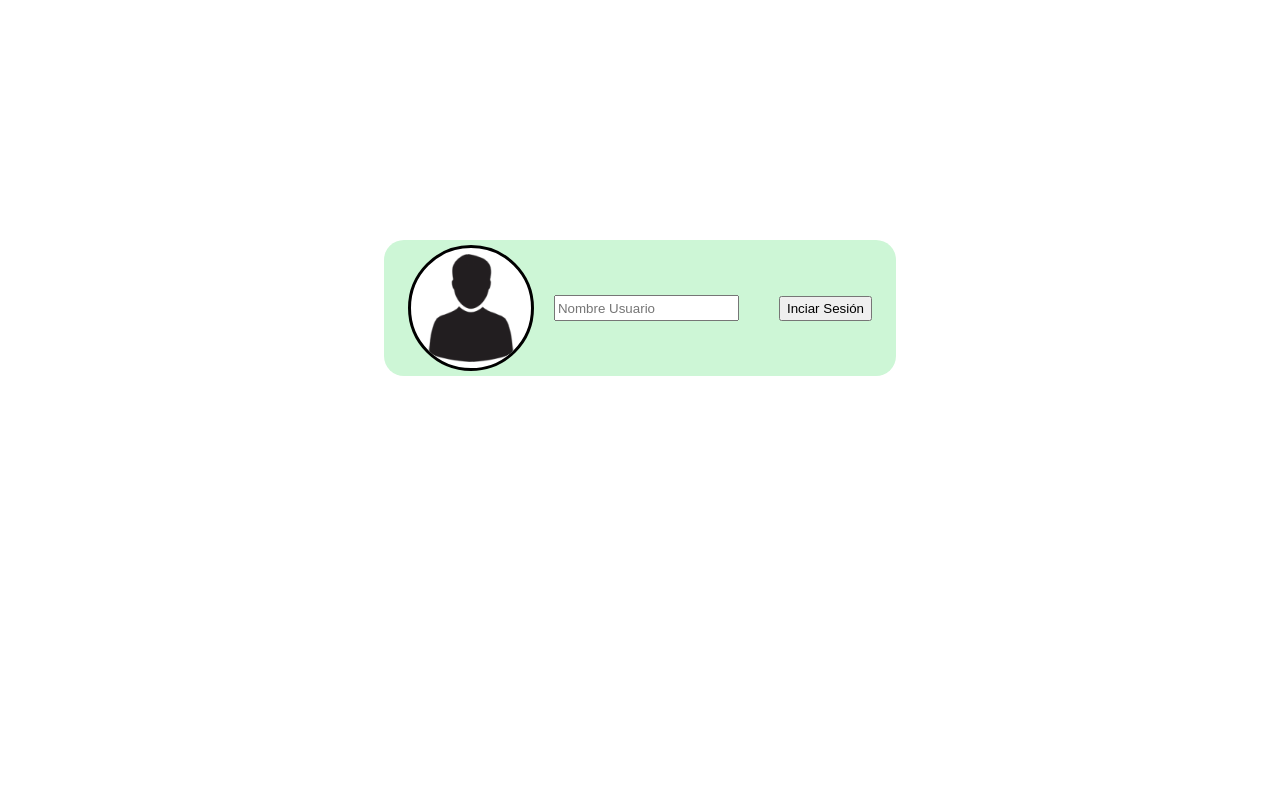
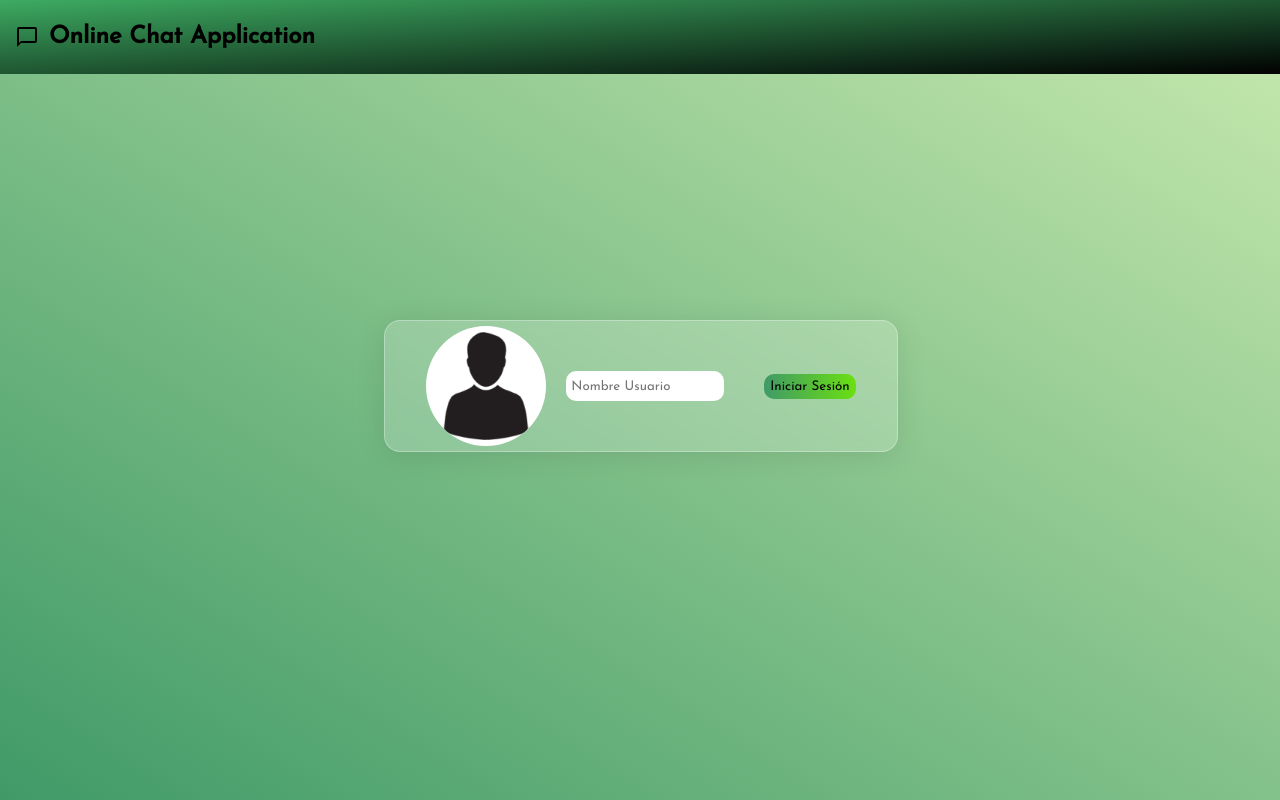
Before and after one commit to RevelioX/Simple-Web-Chat, a React (Create React App) app: page / in a window 1280 px wide. Built offline with nearby package versions, Linux system fonts and the light colour scheme; the HTML template or start-up script is replaced by a standard one.

Commit message:
Empezando pantalla Chat

```diff
--- a/package.json
+++ b/package.json
@@ -8,6 +8,7 @@
     "@testing-library/user-event": "^13.5.0",
     "react": "^18.2.0",
     "react-dom": "^18.2.0",
+    "react-router": "^6.4.4",
     "react-router-dom": "^6.4.4",
     "react-scripts": "5.0.1",
     "web-vitals": "^2.1.4"
--- a/src/App.css
+++ b/src/App.css
@@ -1,11 +1,46 @@
+@import url('https://fonts.googleapis.com/css2?family=Josefin+Sans:ital,wght@0,200;0,400;0,500;1,500&display=swap');
+
+*{
+  font-family: 'Josefin Sans';
+}
+
+html,body{
+  background: #C7E9AE;
+  background: -webkit-linear-gradient(top right, #C7E9AE, #409A67);
+  background: -moz-linear-gradient(top right, #C7E9AE, #409A67);
+  background: linear-gradient(to bottom left, #C7E9AE, #409A67);
+  overflow: hidden;
+  margin: 0;
+  height: 100%;
+}
+
+
+
 .login_form{
+  position: fixed;
+  top: 40%;
+  left: 30%;
   border-radius: 20px;
   background-color: rgb(205, 246, 214);
   margin: auto auto auto auto;
-  margin-top: 240px;
+  margin-bottom: 200%;
   width: 40%;
   display: flex;
   justify-content: center;
+  background: rgba(255, 255, 255, 0.2);
+  border-radius: 16px;
+  box-shadow: 0 4px 30px rgba(0, 0, 0, 0.1);
+  backdrop-filter: blur(5px);
+  -webkit-backdrop-filter: blur(5px);
+  border: 1px solid rgba(255, 255, 255, 0.3);
+  /* From https://css.glass */
+  background: rgba(255, 255, 255, 0.2);
+  border-radius: 16px;
+  box-shadow: 0 4px 30px rgba(0, 0, 0, 0.1);
+  backdrop-filter: blur(5px);
+  -webkit-backdrop-filter: blur(5px);
+  border: 1px solid rgba(255, 255, 255, 0.3);
+
 }
 
 .login_form_image{
@@ -14,8 +49,7 @@
   border-radius: 100px;
   background-color: white;
   margin-top: 5px;
-  border-style: solid;
-  border-color: black;
+  border: none;
   margin-bottom: 5px;
   margin-right: 20px;
 }
@@ -25,17 +59,39 @@
   margin-bottom: auto;
   height: 20px;
   margin-right: 40px;
+  border-radius: 10px;
+  padding: 5px;
+  border: none;
 }
 
 .login_form_button{
   margin-top: auto;
   margin-bottom: auto;
   height: 25px;
+  border-radius: 10px;
+  border: none;
+  background: #6AE010;
+  background: -webkit-linear-gradient(right, #6AE010, #409A67);
+  background: -moz-linear-gradient(right, #6AE010, #409A67);
+  background: linear-gradient(to left, #6AE010, #409A67);
+  cursor: pointer;
 }
+
+.login_form_button:hover{
+  animation: pulse 1s;
+  box-shadow: 0 0 0 2em #6AE01040;
+}
+
+@keyframes pulse {
+  0% { box-shadow: 0 0 0 0 var(--hover); }
+}
+
 
 @media (max-width: 1100px) {
   .login_form{
     width: 70%;
+    top: 40%;
+    left: 15%;
   }
 }
 
@@ -45,6 +101,8 @@
     width: 95%;
     flex-direction: column;
     align-items: center;
+    top: 30%;
+    left: 2%;
   }
 
   .login_form_image{
--- a/src/App.js
+++ b/src/App.js
@@ -1,25 +1,32 @@
+import './App.css';
+import React, {useState} from 'react';
+import Login from'./components/Login.js';
+import Header from './components/Header.js';
+import Chat from './components/Chat.js'
+import {
+  createBrowserRouter,
+  RouterProvider,
+  Route,
+  Link,
+} from "react-router-dom";
 
-import React, {useState} from 'react';
-import './App.css';
-
+const router = createBrowserRouter([
+  {
+    path: '/',
+    element: <Login/>
+  },
+  {
+    path: '/chat',
+    element: <Chat/>
+  }
+])
 function App() {
-  const [userName,setUserName] = useState("")
-
-  function iniciarSesion(e){
-    console.log("Click")
-  }
-
-  function actualizarInput(e){
-    setUserName(e.target.value)
-    console.log(userName)
-  }
 
  return (
-    <div className="login_form">
-      <img className="login_form_image" src="images/generico-usuario.jpg"></img>
-      <input className="login_form_input" type="text" placeholder="Nombre Usuario" onChange={e => actualizarInput(e)}></input>
-      <button className="login_form_button" onClick={e => iniciarSesion(e)}>Inciar Sesión</button>
-    </div>
+  <div>
+  <Header/>
+  <RouterProvider router={router}/>
+  </div>
   );
 }
 
--- /dev/null
+++ b/src/components/Chat.js
@@ -0,0 +1,7 @@
+import React, {useState} from 'react';
+import './Chat.css';
+export default function Chat(){
+    return(
+        <h1>Soy el chat</h1>
+    )
+}
--- /dev/null
+++ b/src/components/Header.css
@@ -0,0 +1,19 @@
+@import url('https://fonts.googleapis.com/css2?family=Josefin+Sans:ital,wght@0,200;0,400;0,500;1,500&display=swap');
+
+*{
+  font-family: 'Josefin Sans';
+}
+
+.header{
+    /* Created with https://www.css-gradient.com */
+    background: #3DAB62;
+    background: -webkit-linear-gradient(top left, #3DAB62, #010101);
+    background: -moz-linear-gradient(top left, #3DAB62, #010101);
+    background: linear-gradient(to bottom right, #3DAB62, #010101);
+    display: flex;
+    justify-content: flex-start;
+    align-items: center;
+    gap: 10px;
+    padding: 5px;
+    padding-left: 15px;
+}
--- /dev/null
+++ b/src/components/Header.js
@@ -0,0 +1,13 @@
+import React, {useState} from 'react';
+import './Header.css';
+
+export default function Header(){
+    return(
+        <div className="header">
+            <link href="https://fonts.googleapis.com/icon?family=Material+Icons" rel="stylesheet">
+            </link>
+            <i class="material-icons">chat_bubble_outline</i>
+            <h2>Online Chat Application</h2>
+        </div>
+    )
+}
--- /dev/null
+++ b/src/components/Login.js
@@ -0,0 +1,44 @@
+import React, {useState} from 'react';
+
+export default function Login(){
+    const [userName,setUserName] = useState("")
+    const [errors,setErrors] = useState("");
+
+    function iniciarSesion(e){
+        let error = false
+        setErrors("");
+        if(userName.length > 20){
+            setErrors(errors => errors + "-El nombre de usuario no debe superar 20 caracteres\n");
+            error = true;
+        }
+        if(userName == ""){
+            setErrors(errors => errors + "-El campo no puede estar vacio");
+            error = true;
+        }
+        if(userName && userName.length <= 20){
+            setErrors("");
+        }
+        if(error){
+            return
+        }
+        console.log("Funciona");
+    }
+
+    function actualizarInput(e){
+      setUserName(e.target.value)
+      console.log(userName)
+    }
+
+    return(
+    <div>
+    <div className="login_form">
+      <img className="login_form_image" src="images/generico-usuario.jpg"></img>
+      <input className="login_form_input" type="text" placeholder="Nombre Usuario" onChange={e => actualizarInput(e)}></input>
+      <button className="login_form_button" onClick={e => iniciarSesion(e)}>Iniciar Sesión</button>
+    </div>
+    <div className="error">
+        {errors && <p className="error-message">{errors}</p>}
+    </div>
+    </div>
+  )
+  }
```
Also changed, not shown: src/components/Chat.css (added), 1 other file (tests, documents, lock files or other folders).
